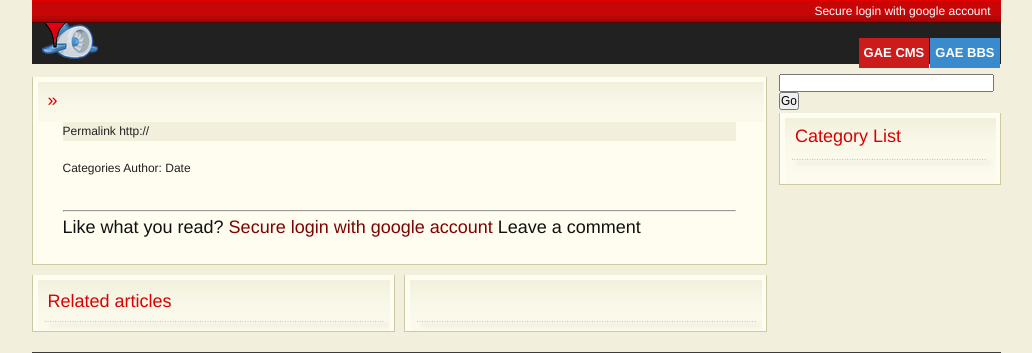
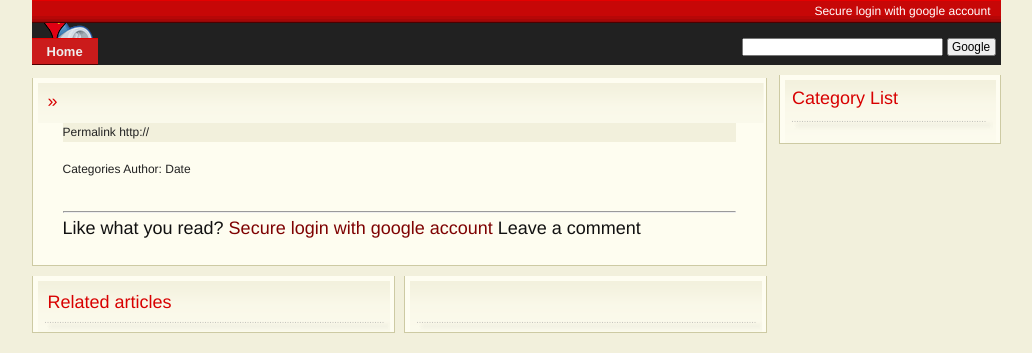
Before and after one commit to cai-wy/GAE-DJANGO-CMS, a Django app: template src/app1/templates/app1/detail.html in a window 1280 px wide. Shown: the top 353 px of the page, without its empty margins (124-1156 px from the left). Run offline with Django 3.2, Linux system fonts and the light colour scheme; the template is opened without the code that fills it, so the values that code supplies are empty; parts of the project's set-up code (start-up, migrations or seed data) failed here and were passed over.

Commit message:
修改base.html，分离sidebar与searchbox，将searchbox加入菜单右侧居右

```diff
--- a/src/app1/templates/app1/base.html
+++ b/src/app1/templates/app1/base.html
@@ -4,8 +4,24 @@
 {% block title %}{% block subtitle %}{% endblock %} - GAE cms{% endblock %}
 
 {% block nav %}
-    <li class="curselect"><a href="{% url app1.views.index %}" title="GAE CMS">GAE CMS</a></li>
-    <li><a href="http://gaebbs.xibu.biz/" title="GAE {% trans 'BBS' %}">GAE {% trans 'BBS' %}</a></li>
+<li class="curselect"><a href="{% url app1.views.index %}" title="Finance Guider">Home</a></li>
+{%for each in all_categories%}
+<li class="curselect"><a href="{{each.get_absolute_url}}" title="{{each.name|safe}}">{{each.name|safe}}</a></li>
+{%endfor%}
+<li class="curselect"></li>
+{% endblock %}
+
+{% block searchbox %}
+<div class="searchbox">
+	<form action="http://www.google.com/cse" target="_blank" id="cse-search-box">
+		<div>
+	    <input type="hidden" name="cx" value="{% if g_blog.google_cse_cx %}{{g_blog.google_cse_cx|safe}}{% else %}009677936332633277893:-nyho-cdiwa{% endif %}" />
+	    <input type="hidden" name="ie" value="UTF-8" />
+	    <input type="text" name="q" size="26" />
+	    <input type="submit" name="sa" value="{% trans ' Google ' %}" />
+		</div>
+	</form>
+</div>
 {% endblock %}
 
 {% block content %}
@@ -14,15 +30,6 @@
 </div>
 
 <div class="yui-b" id="sidebar">
-<form action="http://www.google.com/cse" target="_blank" id="cse-search-box">
-  <div>
-    <input type="hidden" name="cx" value="{% if g_blog.google_cse_cx %}{{g_blog.google_cse_cx|safe}}{% else %}009677936332633277893:-nyho-cdiwa{% endif %}" />
-    <input type="hidden" name="ie" value="UTF-8" />
-    <input type="text" name="q" size="28" />
-    <input type="submit" name="sa" value="{% trans 'Go' %}" />
-  </div>
-</form>
-
 {% if user.is_authenticated %}
 <div class="wrap_top">
 <h2>{% trans "Administration" %}</h2>
--- a/src/app1/urls.py
+++ b/src/app1/urls.py
@@ -17,7 +17,7 @@ urlpatterns = patterns('app1.views',
     (r'^lastcomments$', 'lastcomments'),
     (r'^del_comment/(?P<key>.+)$', 'del_comment'),
     (r'^emptymem$', 'emptymem'),
-    (r'^profile$', 'profile'),
-    (r'^profile/(?P<key>.+)$', 'show_profile'),
+    #(r'^profile$', 'profile'),
+    #(r'^profile/(?P<key>.+)$', 'show_profile'),
     (r'^myarticles$', 'myarticles'),
 )
--- a/src/media/css/main.css
+++ b/src/media/css/main.css
@@ -2,25 +2,26 @@ body {background-color:#f2f0dc;}
 a {text-decoration:None;color:#5d5b46;}
 a:hover {color:#000;text-decoration:underline;}
 #hd {background:url('/media/images/gae_logo_cn.gif') #212121 10px center no-repeat;margin-bottom:10px;}
-#hd h1{color:#f9f7d1;margin:15px 5px 5px 70px;}
+#hd h1{color:#f9f7d1;margin:15px 15px 15px 70px;}
 #hd h1 a{color:#ddd;}
 #hd h1 a:hover{color:#fff;text-decoration:none;}
 #hd h1 em{color:#ccc;font-size:small;}
 #hd #headtop {padding:3px 10px 3px; color:#ccc; border-top:1px solid #e50000; border-bottom:1px solid #4c0000; background:#800000 url('/media/images/head-bg.gif') top center repeat-x;text-align:right;}
 #hd #headtop a {color:#fff;}
 #hd #headtop a:hover {text-decoration:underline;}
-#hd .nav {color:#fff;float:right;list-style-type: none;margin: 0px;padding: 0px;height: 26px;line-height: 30px;border:None;}
-#hd .nav li {display: block;padding: 0px;float: left;background: #3a8bcd;margin-right:1px;}
-#hd .nav li a {display: block;padding: 0px 5px 0px 5px;text-decoration: none;color: #fff;font-size: 13px;font-weight: 600;}
+#hd .nav {color:#fff;float:left;list-style-type: none;margin: 0px;padding: 0px;height: 27px;line-height: 25px;border:None;}
+#hd .nav li {display: block;padding: 0px;float: left;margin-right:3px;color:#ccc; border-top:1px solid #e50000; border-bottom:1px solid #4c0000; background:#800000 url('/media/images/head-bg.gif') top center repeat-x;}
+#hd .nav li a {display: block;padding: 0px 15px 0px 15px;text-decoration: none;color: #eee;font-size: 13px;font-weight: 600;}
 #hd .nav li a:hover {color: #fff;background: #cb1b1b;}
 #hd .nav .curselect {color: #fff;background: #cb1b1b;}
+#hd .searchbox {float: right;clear: right;margin-right:5px}
 
 #bd {margin-bottom:10px;}
 #bd h2 {color:#ccc;margin:0px;padding:3px 0px 3px 8px;font-size:large;}
 #bd h2 a{color:#d80000;}
 #bd h2 a:hover{color:#7E0202;text-decoration:none;}
 
-#bd #yui-main {}
+#bd #yui-main {margin-top:0px;}
 
 #ggad_index {text-align:center;margin-bottom:10px;}
 #ggad_index2 {text-align:center;margin-bottom:10px;}
@@ -136,7 +137,7 @@ overflow: hidden;
 #sidebar a {color:#5d5b46;}
 #sidebar a:hover {text-decoration:underline;color:#000;}
 #sidebar .wrap_top {background:url(/media/images/siderbg.gif) 0 0 no-repeat #FEFDF0;margin-bottom:10px;border-bottom:1px solid #CDCAA3; border-left:1px solid #CDCAA3; border-right:1px solid #CDCAA3;}
-#sidebar .wrap_top h2 {color:#d80000;margin:3px;padding:12px 0px 8px 12px;font-size:large;}
+#sidebar .wrap_top h2 {color:#d80000;margin:0px,3px,3px,3px;padding:12px 0px 8px 12px;font-size:large;}
 #sidebar .wrap_list {margin-left:6px;padding:8px 0px 0px 0px;}
 #sidebar .wrap_list li {list-style:none;BACKGROUND: url(/media/images/left_menu_bullet.gif) no-repeat left center;padding-left:14px;margin-bottom:7px;}
 #sidebar .wrap_list .comment {list-style:none;BACKGROUND: url(/media/images/icon_comments.gif) no-repeat left center;padding-left:16px;margin-bottom:7px;
--- a/src/templates/base.html
+++ b/src/templates/base.html
@@ -25,12 +25,14 @@
 <div id="custom-doc" class="yui-t5">
 
     <div id="hd" role="banner">
-    <div id="headtop">{% if user.is_authenticated %}{% trans "user" %}: <strong>{{ user }}</strong> | <a href="{% url app1.views.profile %}">{% trans "Profile" %}</a> |  {% if user.is_superuser %}<a href="{% url app1.views.emptymem %}">{% trans "Flush Cache" %}</a> | {%endif%}<a href="{% url django.contrib.auth.views.logout %}">{% trans "Logged out" %}</a> {% else %}<a href="{% url django.contrib.auth.views.login %}">{% trans "Secure login with google account" %}</a>{% endif %}</div>
+    <div id="headtop">{% if user.is_authenticated %}{% trans "user" %}: <strong>{{ user }}</strong> |  {% if user.is_superuser %}<a href="{% url app1.views.emptymem %}">{% trans "Flush Cache" %}</a> | {%endif%}<a href="{% url django.contrib.auth.views.logout %}">{% trans "Logged out" %}</a> {% else %}<a href="{% url django.contrib.auth.views.login %}">{% trans "Secure login with google account" %}</a>{% endif %}</div>
     <div><h1><a href="/" title="{{ g_blog.title }}">{{ g_blog.title }}</a> <em title="{{ g_blog.subtitle }}">{{ g_blog.subtitle }}</em></h1>
     <ul class="nav">{% block nav %}
     <li class="curselect"><a href="{% url app1.views.index %}" title="GAE CMS">GAE CMS</a></li>
     <li><a href="http://gaebbs.xibu.biz/" title="GAE {% trans 'BBS' %}">GAE {% trans 'BBS' %}</a></li>{% endblock %}
-    </ul></div>
+    </ul>
+    {% block searchbox %}{% endblock %}
+    </div>
     </div>
 
     <div id="bd" role="main">
```
